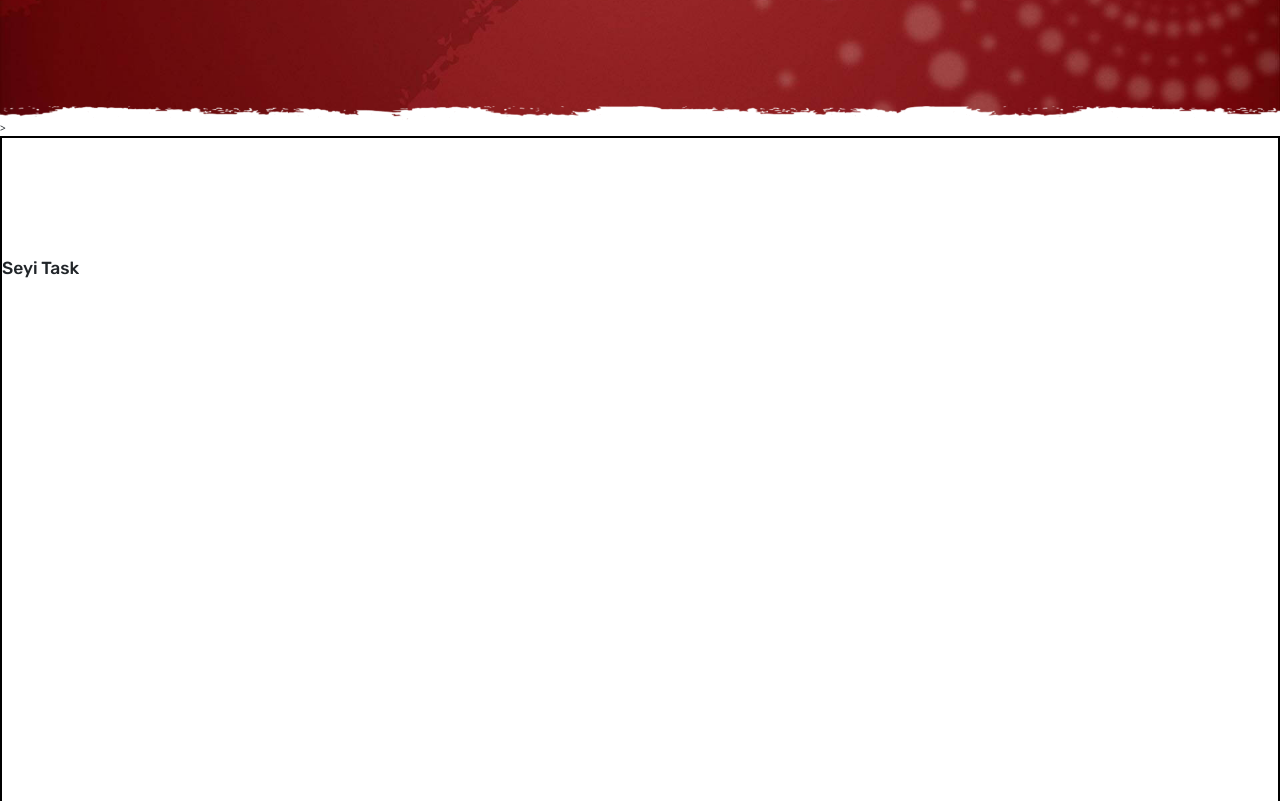
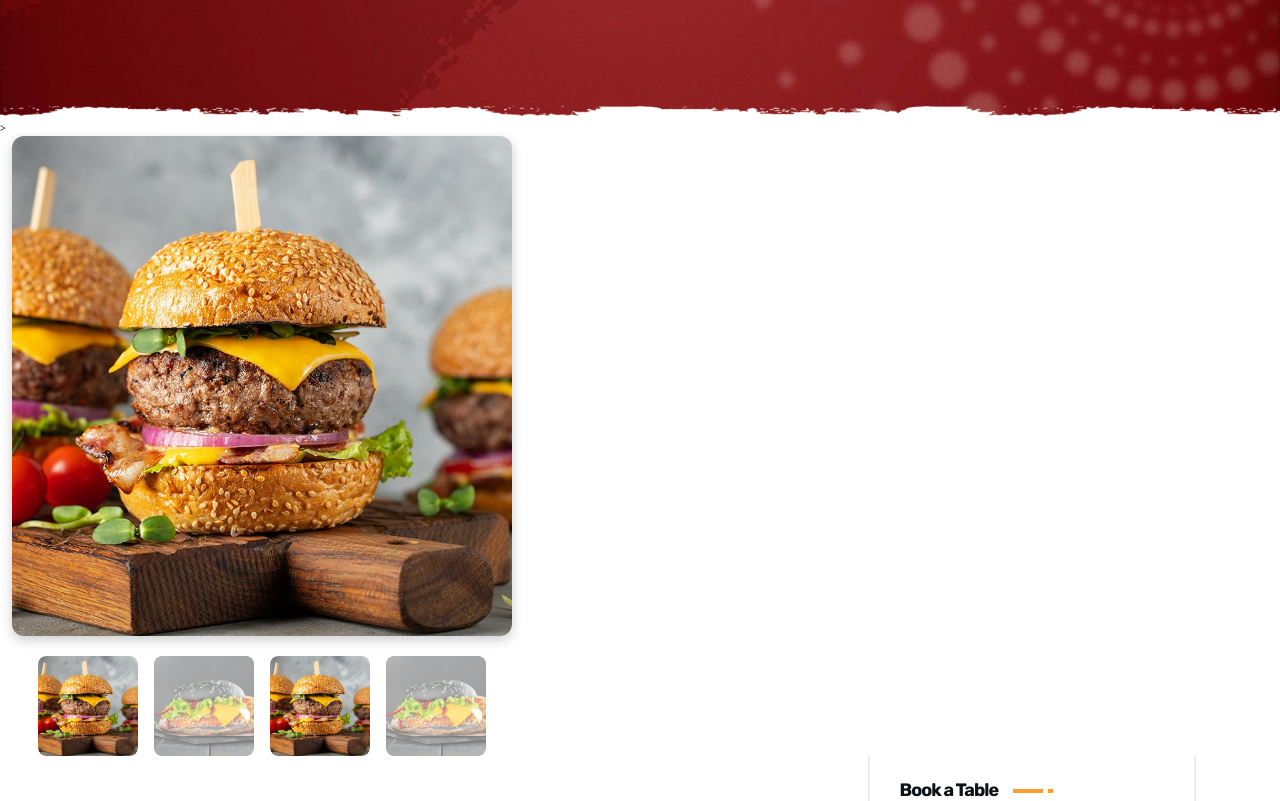
Before and after one commit to TeeboiCode/Foodie-app, a Vue app: page /seyi in a window 1280 px wide. Shown: the part 359-1160 px from the top of the page. Built offline with nearby package versions, Linux system fonts and the light colour scheme.

Commit message:
i created product card

```diff
--- a/src/components/TasksFolder/Seyi.vue
+++ b/src/components/TasksFolder/Seyi.vue
@@ -1,14 +1,89 @@
+<!-- @format -->
+
 <template>
-  <div class="section">
-    <h3>Seyi Task</h3>
+  <div class="gallery-container">
+    <!-- Main Image -->
+    <img :src="selectedImage" alt="Main Burger" class="main-image" />
+
+    <!-- Thumbnails -->
+    <div class="thumbnails">
+      <div
+        v-for="(img, index) in thumbnails"
+        :key="index"
+        class="thumbnail-wrapper"
+        @click="selectedImage = img">
+        <img :src="img" class="thumbnail" />
+        <div v-if="selectedImage !== img" class="overlay"></div>
+      </div>
+    </div>
   </div>
-</template>
+</template>g
 
-<script setup></script>
+<script>
+export default {
+  data() {
+    return {
+      thumbnails: [
+        "src/assets/images/foodie 1.jpg",
+        "src/assets/images/foodie 2.jpg",
+        "src/assets/images/foodie 1.jpg",
+        "src/assets/images/foodie 2.jpg",
+      ],
+      selectedImage: "src/assets/images/foodie 1.jpg",
+    };
+  },
+};
+</script>
 
-<style lang="scss" scoped>
-.section {
-  height: 100vh !important;
-  border: 2px solid black;
+<style scoped>
+.gallery-container {
+  display: flex;
+  flex-direction: column;
+  align-items: center;
+  gap: 20px;
+  margin-left: -20cm;
+}
+
+.main-image {
+  width: 500px;
+  height: 500px;
+  object-fit: cover;
+  border-radius: 12px;
+  box-shadow: 0 4px 12px rgba(0, 0, 0, 0.2);
+  transition: all 0.3s ease;
+}
+
+.thumbnails {
+  display: flex;
+  gap: 16px;
+}
+
+.thumbnail-wrapper {
+  position: relative;
+  width: 100px;
+  height: 100px;
+  border-radius: 8px;
+  overflow: hidden;
+  cursor: pointer;
+}
+
+.thumbnail {
+  width: 100%;
+  height: 100%;
+  object-fit: cover;
+  display: block;
+  border-radius: 8px;
+  transition: opacity 0.3s ease;
+}
+
+.overlay {
+  position: absolute;
+  top: 0;
+  left: 0;
+  right: 0;
+  bottom: 0;
+  background-color: white;
+  opacity: 0.5;
+  border-radius: 8px;
 }
 </style>
```
Also changed, not shown: src/assets/images/foodie 1.jpg (added), src/assets/images/foodie 2.jpg (added).
